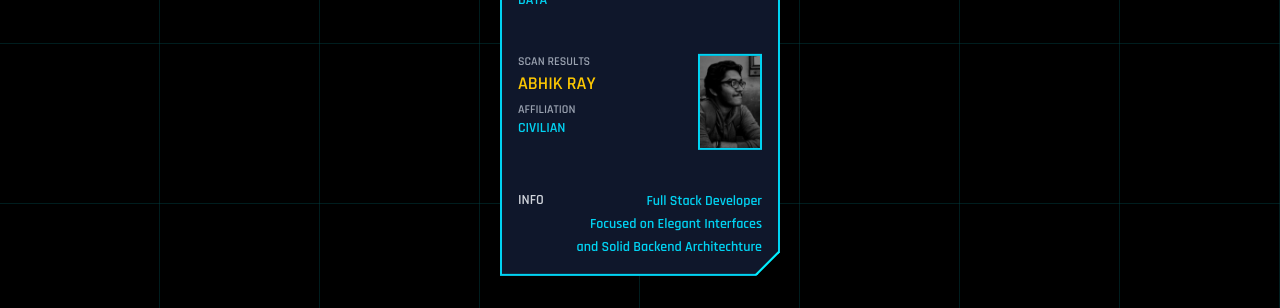
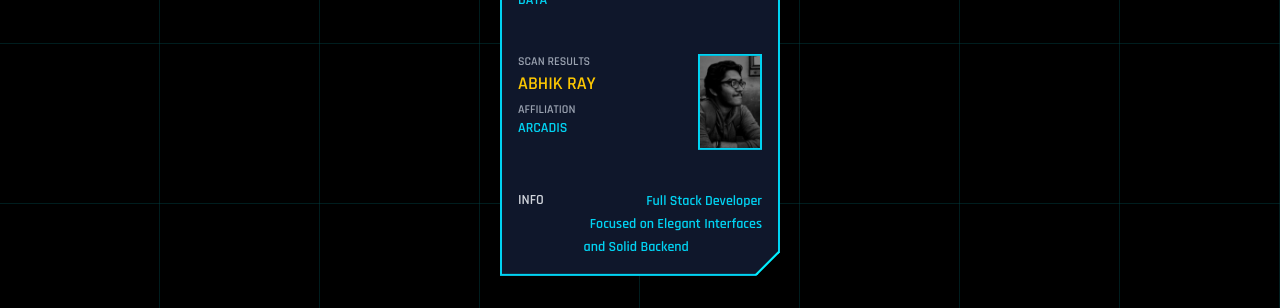
Before and after one commit to Abhik-Ray/my-portfolio, a Next.js app: page / in a window 1280 px wide. Shown: the part 276-584 px from the top of the page. Built offline with nearby package versions, Linux system fonts and the light colour scheme.

Commit message:
typing and other animations in hero screen

```diff
--- a/components/Hero.tsx
+++ b/components/Hero.tsx
@@ -12,6 +12,41 @@ import {
 import Image from "next/image";
 import { motion } from "framer-motion";
 
+// Typewriter component for typing effect
+const TypewriterText = ({
+  text,
+  delay = 0,
+  className = "",
+  speed = 0.05,
+}: {
+  text: string;
+  delay?: number;
+  className?: string;
+  speed?: number;
+}) => {
+  return (
+    <motion.span
+      className={className}
+      initial={{ opacity: 1 }}
+      animate={{ opacity: 1 }}
+    >
+      {text.split("").map((char, index) => (
+        <motion.span
+          key={index}
+          initial={{ opacity: 0 }}
+          animate={{ opacity: 1 }}
+          transition={{
+            delay: delay + index * speed,
+            duration: 0,
+          }}
+        >
+          {char}
+        </motion.span>
+      ))}
+    </motion.span>
+  );
+};
+
 export default function Hero() {
   return (
     <section id="hero" className="">
@@ -25,23 +60,40 @@ export default function Hero() {
         <Card className="bg-slate-900 border-2 border-cyan-400 rounded-none relative p-4 min-w-70 hero-card">
           {/* Header section */}
           <div className="mb-4">
-            <div className="text-cyan-400 text-sm font-bold mb-1">DATA</div>
+            <div className="text-cyan-400 text-sm font-bold mb-1">
+              DATA
+            </div>
           </div>
 
           {/* Scan results with image */}
           <div className="mb-4 flex items-start gap-6">
             <div className="flex-1">
-              <div className="text-gray-400 text-xs">SCAN RESULTS</div>
+              <div className="text-gray-400 text-xs">
+                SCAN RESULTS
+              </div>
               <div className="text-yellow-400 text-lg font-bold mb-1">
-                ABHIK RAY
+                <TypewriterText text="ABHIK RAY" delay={0.75} />
               </div>
-              <div className="text-gray-400 text-xs">AFFILIATION</div>
-              <div className="text-cyan-400 text-sm mb-3">CIVILIAN</div>
+              <div className="text-gray-400 text-xs">
+                AFFILIATION
+              </div>
+              <div className="text-cyan-400 text-sm mb-3">
+                <TypewriterText text="ARCADIS" delay={1.5} />
+              </div>
             </div>
 
             {/* Profile Image */}
-            <div className="flex-shrink-0">
-              <div className="w-16 h-24 border-2 border-cyan-400 overflow-hidden">
+            <div className="shrink-0">
+              <motion.div
+                className="w-16 h-24 border-2 border-cyan-400 overflow-hidden"
+                initial={{ clipPath: "inset(0 0 100% 0)" }}
+                animate={{ clipPath: "inset(0 0 0% 0)" }}
+                transition={{
+                  delay: 0.75,
+                  duration: 2,
+                  ease: "easeInOut"
+                }}
+              >
                 <Image
                   src="/profile.jpg"
                   alt="Abhik Ray Profile"
@@ -49,22 +101,24 @@ export default function Hero() {
                   height={96}
                   className="w-full h-full object-cover filter grayscale contrast-125 brightness-60"
                 />
-              </div>
+              </motion.div>
             </div>
           </div>
 
           {/* Main content */}
           <div className="flex items-start gap-6">
             <div>
-              <div className="text-gray-300 text-sm font-bold mb-2">INFO</div>
+              <div className="text-gray-300 text-sm font-bold mb-2">
+                INFO
+              </div>
             </div>
             <div className="flex-1">
               <div className="text-cyan-400 text-sm text-right leading-relaxed">
-                Full Stack Developer
+                <TypewriterText text="Full Stack Developer" delay={2.8} />
                 <br />
-                Focused on Elegant Interfaces
+                <TypewriterText text="Focused on Elegant Interfaces" delay={3.8} />
                 <br />
-                and Solid Backend Architechture
+                <TypewriterText text="and Solid Backend Architecture" delay={4.8} />
               </div>
             </div>
           </div>
```
